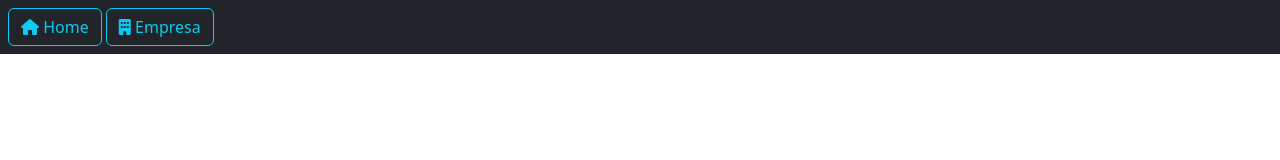
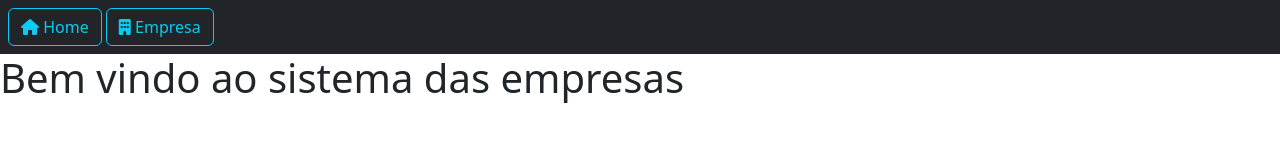
Before and after one commit to franciscosensaulas/super-dev-java-script-avancado, a plain HTML site: page index.html in a window 1280 px wide. Drawn offline with nearby package versions, Linux system fonts and the light colour scheme; some packages are replaced by stand-ins of ours; a script that the page names is missing.

Commit message:
Adicionado mensagem de boas vindas

```diff
--- a/index.html
+++ b/index.html
@@ -21,6 +21,8 @@
         a href="index.html" => http://127.0.0.1:5501/empresa/index.html
         a href="/index.html" => http://127.0.0.1:5501/index.html
     -->
+    <h1>Bem vindo ao sistema das empresas</h1>
+
 
     <script src="https://cdn.jsdelivr.net/npm/sweetalert2@11"></script>
     <script src="https://cdn.jsdelivr.net/npm/bootstrap@5.3.3/dist/js/bootstrap.bundle.min.js"
```
